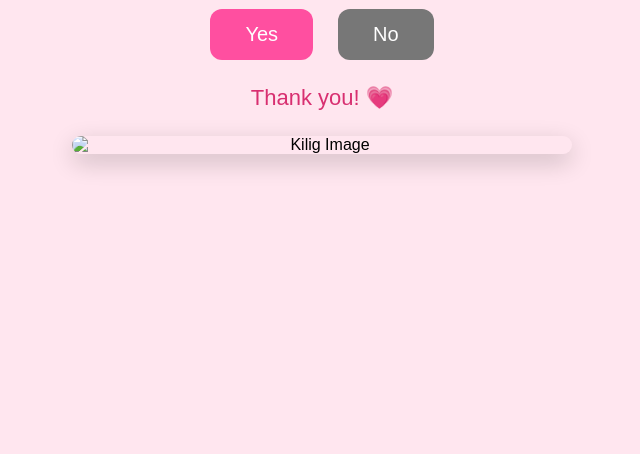
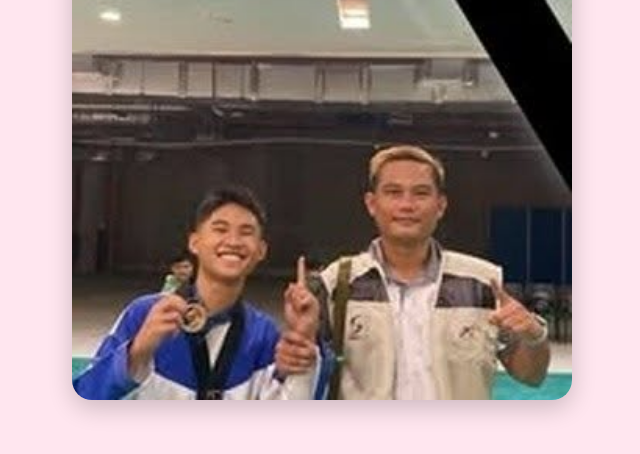
Before and after one commit to JOHNREYTEH/marian, a plain HTML site: page index.html in a window 1280 px wide. Both pictures are taken after a click on the button "Yes". Shown: the part 356-810 px from the top of the page, without its empty margins (318-958 px from the left). Drawn offline with Linux system fonts and the light colour scheme.

Commit message:
Update index.html

```diff
--- a/index.html
+++ b/index.html
@@ -26,7 +26,7 @@
         <p id="message"></p>
 
         <!-- Image -->
-        <img id="yesImage" src="12345.png" alt="Kilig Image">
+        <img id="yesImage" src="12345.jpg" alt="Kilig Image">
 
     </div>
 
```
